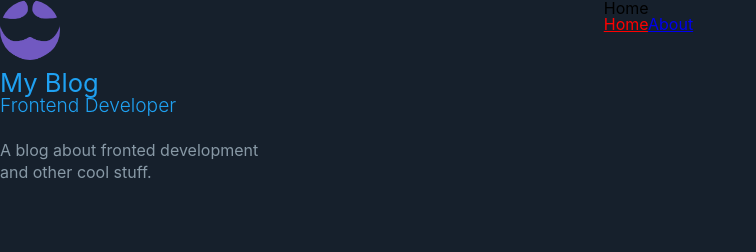
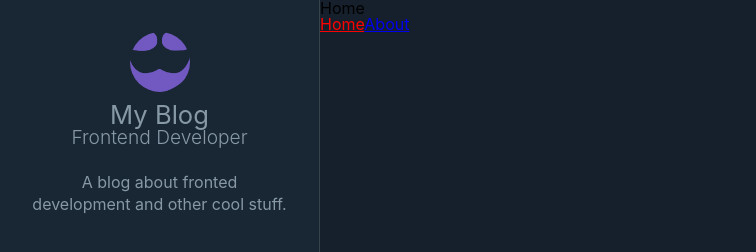
Before and after one commit to rodrigodasilva/gatsby-blog, a Gatsby site: page / in a window 1280 px wide. Shown: the top 252 px of the page, without its empty margins (0-756 px from the left). Built offline with nearby package versions, Linux system fonts and the light colour scheme; Gatsby itself is replaced by a stand-in of ours.

Commit message:
27. Criando a Sidebar Component

```diff
--- a/src/components/Layout/index.js
+++ b/src/components/Layout/index.js
@@ -1,7 +1,7 @@
 import React from "react"
 import PropTypes from "prop-types"
 
-import Profile from "../Profile"
+import Sidebar from "../Sidebar"
 
 import * as S from './styled'
 import GlobalStyles from '../../styles/global'
@@ -10,12 +10,8 @@ const Layout = ({ children }) => {
   return (
     <S.LayoutWrapper>
       <GlobalStyles />
-      <aside>
-        <Profile />
-      </aside>
-      <S.LayoutMain>
-        {children}
-      </S.LayoutMain>
+      <Sidebar />
+      <S.LayoutMain>{children}</S.LayoutMain>
     </S.LayoutWrapper>
   )
 }
--- /dev/null
+++ b/src/components/Sidebar/index.js
@@ -0,0 +1,13 @@
+import React from 'react'
+
+import Profile from '../Profile'
+
+import * as S from './styled'
+
+const Sidebar = () => (
+  <S.SidebarWrapper>
+    <Profile />
+  </S.SidebarWrapper>
+)
+
+export default Sidebar
--- /dev/null
+++ b/src/components/Sidebar/styled.js
@@ -0,0 +1,14 @@
+import styled from 'styled-components'
+
+export const SidebarWrapper = styled.aside`
+  align-items: center;
+  border-right: 1px solid #38444d;
+  background: #192734;
+  display: flex;
+  flex-direction: column;
+  height: 100vh;
+  position: fixed;
+  padding: 2rem;
+  text-align: center;
+  width: 20rem;
+`
```
